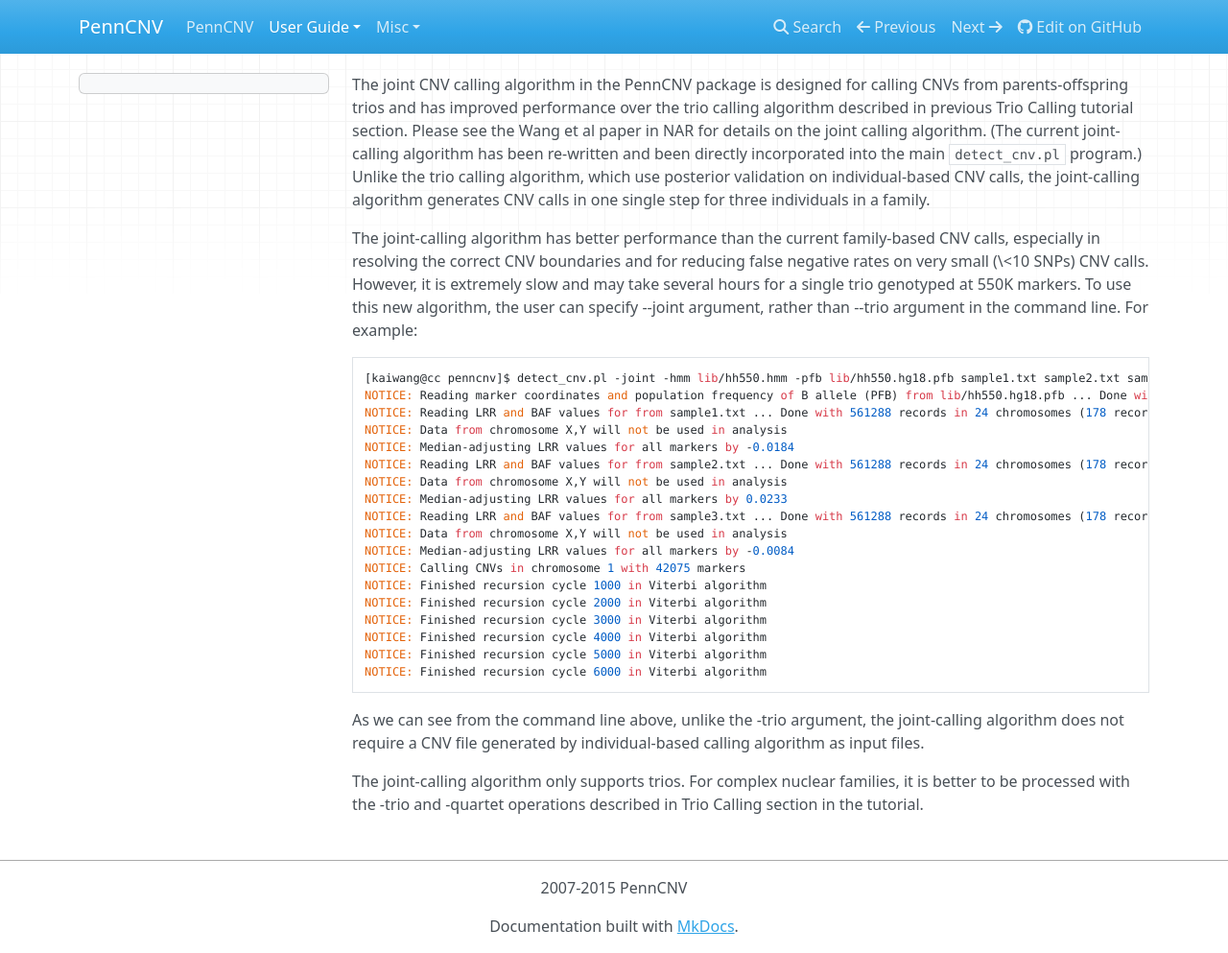
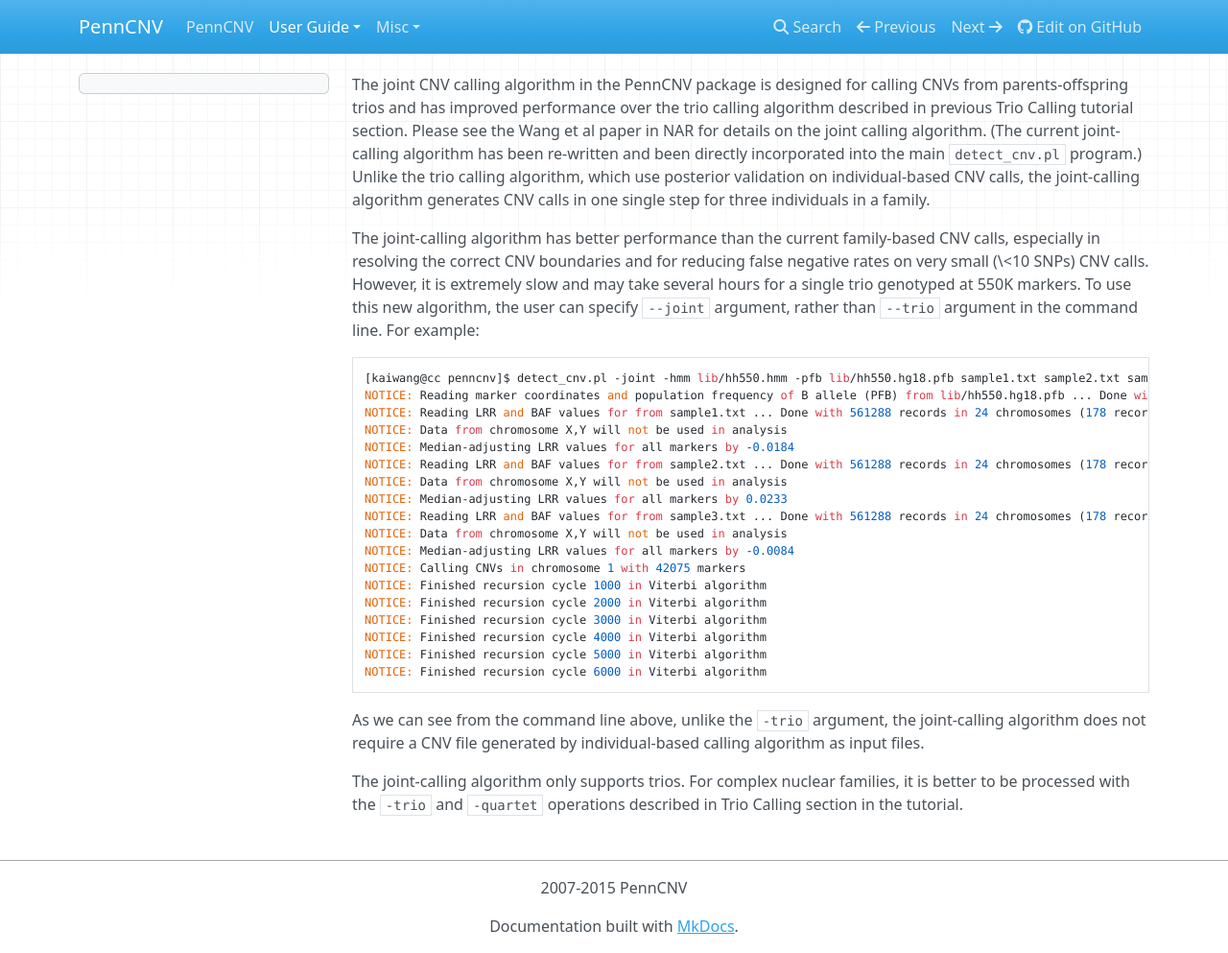
Before and after one commit to WGLab/PennCNV, an MkDocs documentation site: the page built from docs/user-guide/joint.md, in a window 1280 px wide and 993 px high. Shown: the whole window at 96% size. Built offline with MkDocs 1.6.1, drawn with Linux system fonts in a browser that asks for light colours; nearby versions of some CDN libraries; old or Windows-style settings are respelled for this version of MkDocs.

````diff
--- a/docs/user-guide/joint.md
+++ b/docs/user-guide/joint.md
@@ -1,6 +1,6 @@
 The joint CNV calling algorithm in the PennCNV package is designed for calling CNVs from parents-offspring trios and has improved performance over the trio calling algorithm described in previous Trio Calling tutorial section. Please see the Wang et al paper in NAR for details on the joint calling algorithm. (The current joint-calling algorithm has been re-written and been directly incorporated into the main `detect_cnv.pl` program.) Unlike the trio calling algorithm, which use posterior validation on individual-based CNV calls, the joint-calling algorithm generates CNV calls in one single step for three individuals in a family.
 
-The joint-calling algorithm has better performance than the current family-based CNV calls, especially in resolving the correct CNV boundaries and for reducing false negative rates on very small (\<10 SNPs) CNV calls. However, it is extremely slow and may take several hours for a single trio genotyped at 550K markers. To use this new algorithm, the user can specify --joint argument, rather than --trio argument in the command line. For example:
+The joint-calling algorithm has better performance than the current family-based CNV calls, especially in resolving the correct CNV boundaries and for reducing false negative rates on very small (\<10 SNPs) CNV calls. However, it is extremely slow and may take several hours for a single trio genotyped at 550K markers. To use this new algorithm, the user can specify `--joint` argument, rather than `--trio` argument in the command line. For example:
 
 ```
 [kaiwang@cc penncnv]$ detect_cnv.pl -joint -hmm lib/hh550.hmm -pfb lib/hh550.hg18.pfb sample1.txt sample2.txt sample3.txt -out sampleall.jointcnv
@@ -23,6 +23,6 @@ NOTICE: Finished recursion cycle 5000 in Viterbi algorithm
 NOTICE: Finished recursion cycle 6000 in Viterbi algorithm
 ```
 
-As we can see from the command line above, unlike the -trio argument, the joint-calling algorithm does not require a CNV file generated by individual-based calling algorithm as input files.
+As we can see from the command line above, unlike the `-trio` argument, the joint-calling algorithm does not require a CNV file generated by individual-based calling algorithm as input files.
 
-The joint-calling algorithm only supports trios. For complex nuclear families, it is better to be processed with the -trio and -quartet operations described in Trio Calling section in the tutorial.
+The joint-calling algorithm only supports trios. For complex nuclear families, it is better to be processed with the `-trio` and `-quartet` operations described in Trio Calling section in the tutorial.
````
